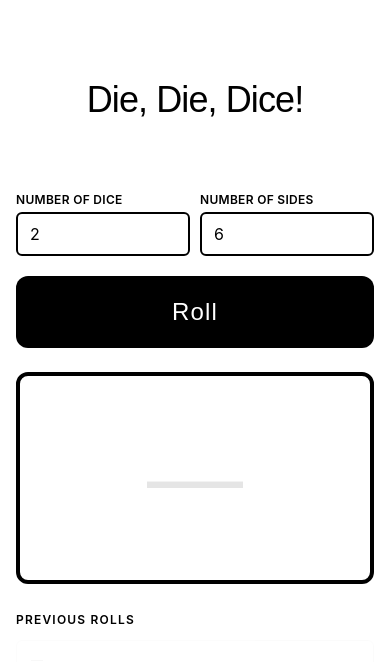
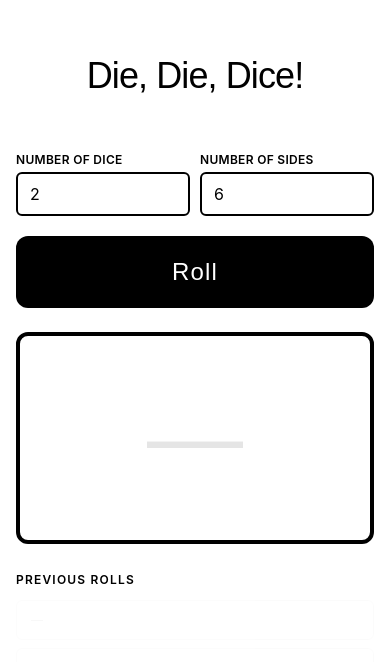
Before and after one commit to OshaFoster/die-die-dice, a Next.js app: page / in a window 390 px wide. Shown: the top 662 px of the page. Built offline with nearby package versions, Linux system fonts and the light colour scheme; a web font is replaced by a local one.

Commit message:
header spacing

```diff
--- a/app/page.js
+++ b/app/page.js
@@ -116,8 +116,8 @@ export default function Home() {
   };
 
   return (
-    <div className='min-h-screen flex flex-col items-center px-4 pt-10 pb-12 sm:pt-14'>
-      <header className='w-full max-w-md text-center py-10 sm:py-10'>
+    <div className='min-h-screen flex flex-col items-center px-4 pt-8 pb-12 sm:pt-14'>
+      <header className='w-full max-w-md text-center py-6 sm:py-12'>
         <h1 className='text-4xl sm:text-5xl font-bold text-black tracking-tight finger-paint-regular'>
           Die, Die, Dice!
         </h1>
```
